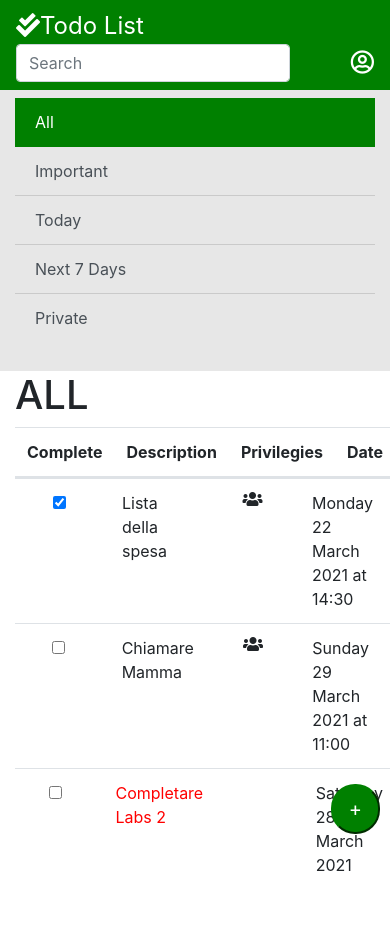
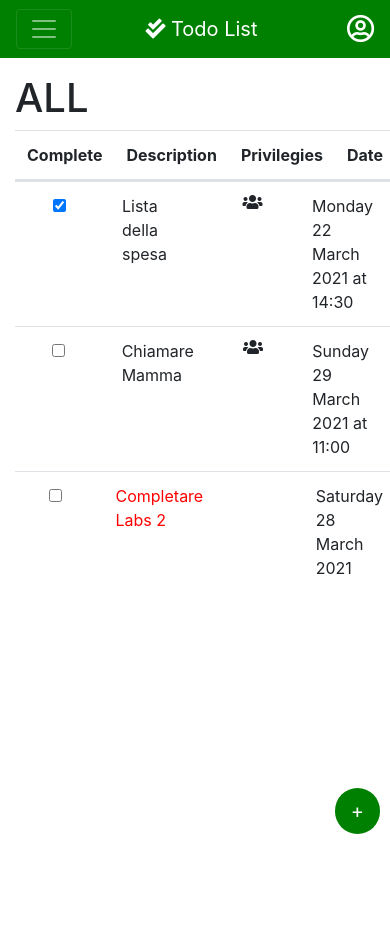
Before and after one commit to cannarelladev/labs, a plain HTML site: page 02/index.html in a window 390 px wide. After the commit the page ends 844 px from the top, so only its background shows below. Drawn offline with nearby package versions, Linux system fonts and the light colour scheme.

Commit message:
some fixes and responsive version

```diff
--- a/02/index.html
+++ b/02/index.html
@@ -9,72 +9,62 @@
     <!-- Font Awesome Icons-->
     <link rel="stylesheet" href="https://cdnjs.cloudflare.com/ajax/libs/font-awesome/5.15.3/css/all.min.css" integrity="sha512-iBBXm8fW90+nuLcSKlbmrPcLa0OT92xO1BIsZ+ywDWZCvqsWgccV3gFoRBv0z+8dLJgyAHIhR35VZc2oM/gI1w==" crossorigin="anonymous" />
 
-    <!-- Custom CSS -->
-    <link rel="stylesheet" href="./style.css">
-
     <!-- Bootstrap CSS -->
     <link rel="stylesheet" href="https://cdn.jsdelivr.net/npm/bootstrap@4.6.0/dist/css/bootstrap.min.css" integrity="sha384-B0vP5xmATw1+K9KRQjQERJvTumQW0nPEzvF6L/Z6nronJ3oUOFUFpCjEUQouq2+l" crossorigin="anonymous">
 
-    <!--my css-->
+    <!-- Custom CSS -->
     <link rel="stylesheet" type="text/css" href="style.css">
   </head>
   <body>
-    <header>
-      <nav class="navbar bg-primary d-flex justify-content-between custom-navbar">
-          <div>
-            <span class="align-middle navbar-title"><i class="fas fa-check-double"></i>Todo List</span>
-          </div>
-          <div>
-            <form class="d-flex justify-content-end">
-              <input class="form-control me-2" type="search" placeholder="Search" aria-label="Search">
-            </form>
-          </div>
-          <div>
-            <span class="align-middle navbar-title"><i class="far fa-user-circle"></i></span>
-          </div>
-        <!--
-
-
-
-              <button class="navbar-toggler collapsed" type="button" data-bs-toggle="collapse" data-bs-target="#navbarSupportedContent" aria-controls="navbarSupportedContent" aria-expanded="false" aria-label="Toggle navigation">
+    <header class="navbar navbar-dark custom-navbar bg-primary d-flex justify-content-between ">
+        <!-- Hamburger Menu Button-->
+        <button class="navbar-toggler collapsed d-lg-none" type="button" data-bs-toggle="collapse" data-bs-target="#sidebarMenu" aria-controls="sidebarMenu" aria-expanded="false" aria-label="Toggle navigation">
           <span class="navbar-toggler-icon"></span>
         </button>
-          </a>
-          <div class="collapse navbar-collapse" id="navbarSupportedContent">
-            <ul class="navbar-nav me-auto mb-2 mb-lg-0">
-              <li class="nav-item">
-                <a class="nav-link active" aria-current="page" href="#">Home</a>
-              </li>
-              <li class="nav-item">
-                <a class="nav-link" href="#">Link</a>
-              </li>
+        <!-- Title -->
+        <a class="navbar-brand" href="#"><i class="fas fa-check-double"></i> Todo List</a>
+        <!-- Search Bar-->
+        <div class="d-none d-lg-block">
+          <div class="input-group">
+            <input class="form-control border-white me-2" type="search" placeholder="Search" aria-label="Search">
+            <div class="input-group-append">
+              <button class="btn btn-outline-white" type="button"><i class="fas fa-search"></i></button>
+            </div>
+          </div>
+        </div>
+        <!-- User Logo -->
+        <div class="user-logo">
+          <i class="far fa-user-circle"></i>
+        </div>
+    </header>
 
-
-              <li class="nav-item">
-
-              </li>
-            </ul>
-
-          </div>
-          -->
-      </nav>
-    </header>
+    <main>
       <div class="container-fluid">
         <div class="row">
-        <div class="col-lg-4 sidebar pt-2">
-          <!--menu-->
-          <div class="list-group list-group-flush">
-            <button type="button" class="list-group-item list-group-item-action active" aria-current="true">
+          <nav id="sidebarMenu" class="col-lg-4 d-lg-block sidebar collapse pt-3">
+            <!-- Search Bar-->
+            <div class="dflex d-lg-none pb-3">
+              <div class="input-group">
+                <input class="form-control border-success me-2" type="search" placeholder="Search" aria-label="Search">
+                <div class="input-group-append">
+                  <button class="btn btn-outline-success" type="button"><i class="fas fa-search"></i></button>
+                </div>
+              </div>
+            </div>
+            <!-- Menu -->
+            <div class="d-flex list-group list-group-flush pb-3">
+              <button type="button" class="nav-link list-group-item list-group-item-action active" aria-current="true">
                 All
               </button>
-            <button type="button" class="list-group-item list-group-item-action">Important</button>
-            <button type="button" class="list-group-item list-group-item-action">Today</button>
-            <button type="button" class="list-group-item list-group-item-action">Next 7 Days</button>
-            <button type="button" class="list-group-item list-group-item-action">Private</button>
+              <button type="button" class="nav-link list-group-item list-group-item-action">Important</button>
+              <button type="button" class="nav-link list-group-item list-group-item-action">Today</button>
+              <button type="button" class="nav-link list-group-item list-group-item-action">Next 7 Days</button>
+              <button type="button" class="nav-link list-group-item list-group-item-action">Private</button>
             </div>
-        </div>
-        <div class="col-lg-8">
-          <!--tabella-->
+          </nav>
+
+          <div class="col-lg-8 pt-3">
+            <!-- Todo List -->
             <h1>ALL</h1>
               <table class="table">
                 <thead>
@@ -124,8 +114,10 @@
         </div>
 
       </div>
+    </main>
 
     <script src="https://code.jquery.com/jquery-3.5.1.slim.min.js" integrity="sha384-DfXdz2htPH0lsSSs5nCTpuj/zy4C+OGpamoFVy38MVBnE+IbbVYUew+OrCXaRkfj" crossorigin="anonymous"></script>
-    <script src="https://cdn.jsdelivr.net/npm/bootstrap@4.6.0/dist/js/bootstrap.bundle.min.js" integrity="sha384-Piv4xVNRyMGpqkS2by6br4gNJ7DXjqk09RmUpJ8jgGtD7zP9yug3goQfGII0yAns" crossorigin="anonymous"></script>
+    <script src="https://cdn.jsdelivr.net/npm/@popperjs/core@2.6.0/dist/umd/popper.min.js" integrity="sha384-KsvD1yqQ1/1+IA7gi3P0tyJcT3vR+NdBTt13hSJ2lnve8agRGXTTyNaBYmCR/Nwi" crossorigin="anonymous"></script>
+    <script src="https://cdn.jsdelivr.net/npm/bootstrap@5.0.0-beta2/dist/js/bootstrap.min.js" integrity="sha384-nsg8ua9HAw1y0W1btsyWgBklPnCUAFLuTMS2G72MMONqmOymq585AcH49TLBQObG" crossorigin="anonymous"></script>
   </body>
 </html>
--- a/02/style.css
+++ b/02/style.css
@@ -24,8 +24,9 @@ nav.custom-navbar{
     color: white;
 }
 
-span.navbar-title{
-    font-size: 18pt;
+.user-logo{
+    color: white;
+    font-size: 1.75rem;
 }
 
 html, body, .container-fluid, .row{
@@ -36,8 +37,13 @@ html, body, .container-fluid, .row{
 	border-radius: 24px;
     background-color: green;
     color: white;
-    border-color: green;
+    border: 0;
     position: fixed;
     bottom: 10px;
     right: 10px;
 }
+
+.btn-outline-white {
+    color: white;
+    border-color: white;
+}
```
Lines whose indentation alone changed are shown as unchanged.
